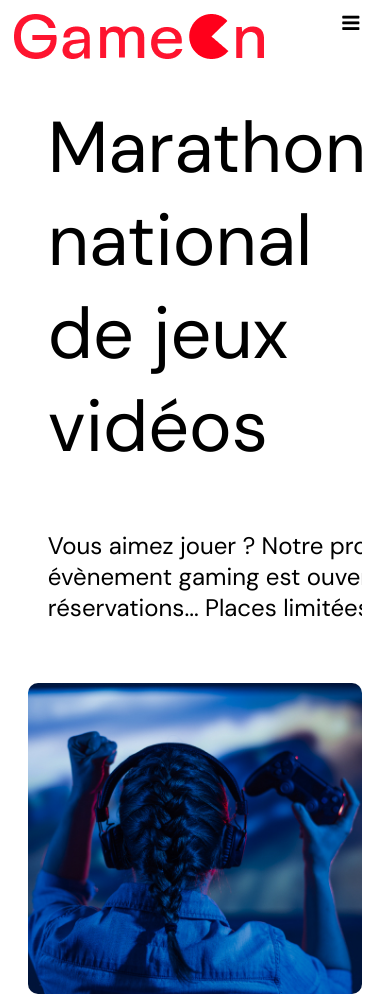
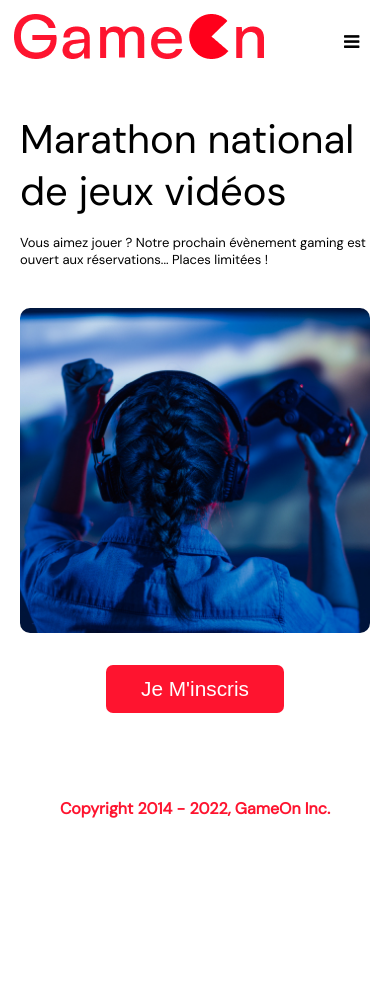
Before and after one commit to SebastienStordeur/GameOn, a plain HTML site: page index.html in a window 390 px wide. Shown: the top 994 px of the page. After the commit the page ends 849 px from the top, so only its background shows below. Drawn offline with Linux system fonts and the light colour scheme; files whose address does not match are found by name.

Commit message:
design partially fixed

```diff
--- a/index.html
+++ b/index.html
@@ -33,7 +33,7 @@
       <div class="hero-section">
         <div class="hero-content">
           <h1 class="hero-headline">
-            Marathon national<br>
+            Marathon national<!-- <br> -->
             de jeux vidéos
           </h1>
           <p class="hero-text">
@@ -59,6 +59,7 @@
           <div class="modal-body">
             <div class="valid-form">
               <p>Merci ! Votre réservation a été reçue.</p>
+              <button class="modal-btn btn-signup" onclick="return closeModal()">Fermer</button>
             </div>
             <form
               name="reserve"
--- a/js/script.js
+++ b/js/script.js
@@ -89,11 +89,9 @@ function formCheck() {
     var checkedOne = Array.prototype.slice.call(radios).some(radio => radio.checked)
     if(checkedOne) {
       removeError(radio)
-      console.log("checked")
       return true;
     } else {
       setError(radio, errorMsg.cities)
-      console.log("unchecked")
       return false
     }
   };
--- a/styles/modal.css
+++ b/styles/modal.css
@@ -48,7 +48,7 @@ img {
   padding: 12px 12px;
   margin: 5px;
   text-decoration: none;
-  font-size: 20px;
+  font-size: 18px;
   font-family: Roboto, sans-serif;
 }
 
@@ -68,7 +68,7 @@ img {
   display: none;
 }
 
-@media screen and (max-width: 768px) {
+@media screen and (max-width: 800px) {
   .topnav a {display: none;}
   .topnav a.icon {
     float: right;
@@ -97,22 +97,17 @@ img {
   .topnav a.icon {
     float: right;
     display: block;
-    margin-top: -15px;
   }
 }
 
 main {
-  font-size: 130%;
+/*   font-size: 130%; */
   font-weight: bolder;
   color: black;
   padding-top: 0.5vw;
-  padding-left: 2vw;
-  padding-right: 2vw;
-  margin: 1px 20px 15px;
+  margin: 28.42px 20px 15px 20px;
   border-radius: 2rem;
   text-align: justify;
-
-
 }
 
 .modal-btn {
@@ -160,9 +155,9 @@ main {
 .bground {
   display: none;
   position: fixed;
-  z-index: 1;
+  z-index: 4;
   left: 0;
-  top: 0;
+  top: 50px;
   height: 100%;
   width: 100%;
   overflow: auto;
@@ -405,7 +400,7 @@ input {
   font-size: 16px;
 }
 .hero-section {
-  min-height: 93vh;
+  /* min-height: 93vh; */
   border-radius: 10px;
   display: grid;
   grid-template-columns: repeat(12, 1fr);
@@ -414,7 +409,7 @@ input {
   margin-bottom: 10px;
 }
 .hero-content {
-  padding: 51px 67px;
+  padding: 53px 56px;
   grid-column: span 4;
   background: #232323;
   color: #fff;
@@ -436,12 +431,13 @@ input {
   z-index: 1;
 }
 .hero-headline {
+  z-index: 3;
   font-size: 6rem;
   font-weight: normal;
   white-space: nowrap;
 }
 .hero-text {
-  width: 146%;
+/*   width: 146%; */
   font-weight: normal;
   margin-top: 57px;
   padding: 0;
@@ -456,6 +452,7 @@ input {
 }
 .hero-img {
   grid-column: span 8;
+  z-index: 2;
 }
 .hero-img img {
   width: 100%;
@@ -482,11 +479,13 @@ footer {
   .hero-section {
     display: block;
     box-shadow: unset;
+    min-height: auto;
   }
   .hero-content {
     background: #fff;
     color: #000;
-    padding: 20px;
+    padding: 0;
+    min-width: auto;
   }
   .hero-content::after {
     content: unset;
@@ -495,12 +494,13 @@ footer {
     display: none;
   }
   .hero-headline {
-    font-size: 4.5rem;
+    font-size: 40px;
     white-space: normal;
   }
   .hero-text {
     width: unset;
-    font-size: 1.5rem;
+    font-size: 13px;
+    margin-top: 17px;
   }
   .hero-img img {
     border-radius: 10px;
@@ -529,8 +529,12 @@ footer {
 
 .valid-form {
   display: none;
-  height: 100%;
+  height: 80vh;
   width: 100%;
   justify-content: center;
   align-items: center;
 }
+.valid-form button {
+  margin-top: 95%;
+  position: absolute;
+}
```
